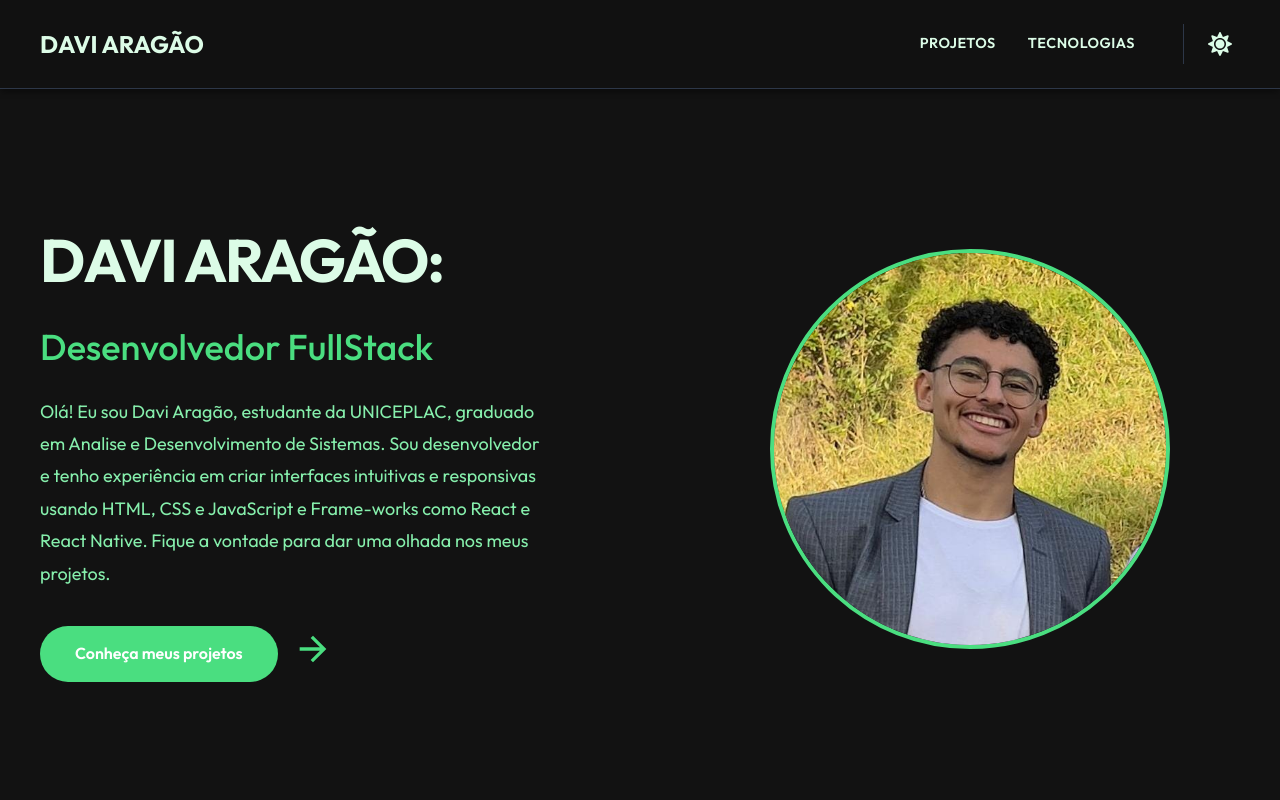
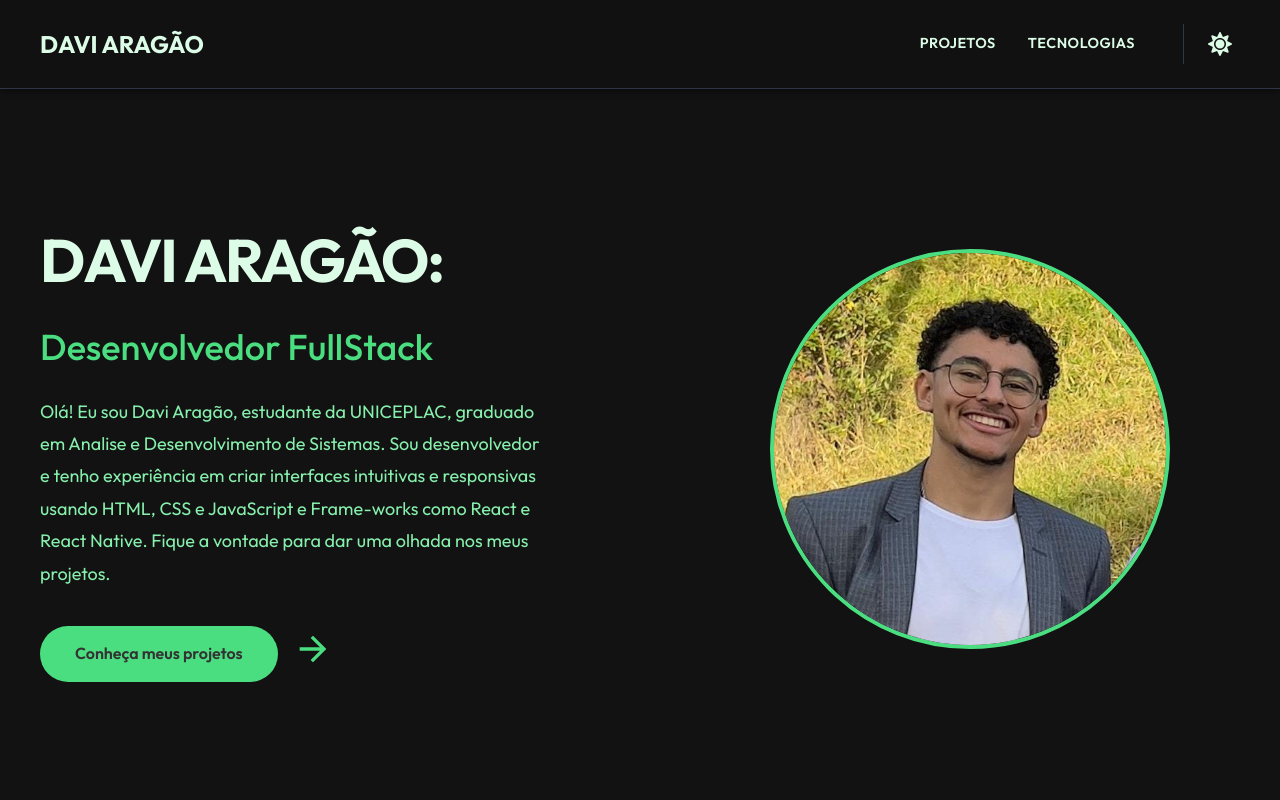
Before and after one commit to daviaragaoyt/portifolio, a React (Vite) app: page / in a window 1280 px wide. Shown: the top 800 px of the page. Built offline with nearby package versions, Linux system fonts and the light colour scheme.

Commit message:
new projects and new style

```diff
--- a/src/components/HeroSection.css
+++ b/src/components/HeroSection.css
@@ -58,7 +58,7 @@
   padding: 15px 35px;
   font-size: 16px;
   font-weight: 600;
-  color: #fff;
+  color: #333;
   background-color: var(--accent-primary);
   border: none;
   border-radius: 50px;
```
